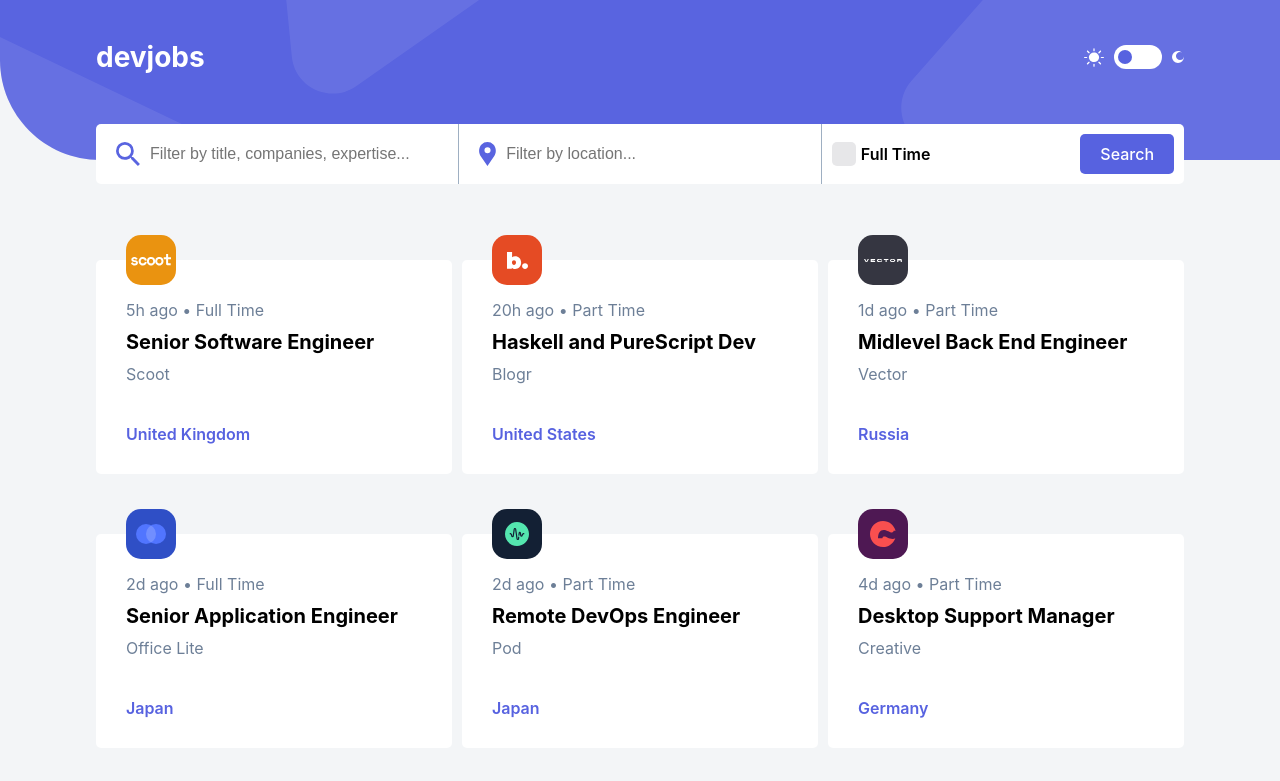
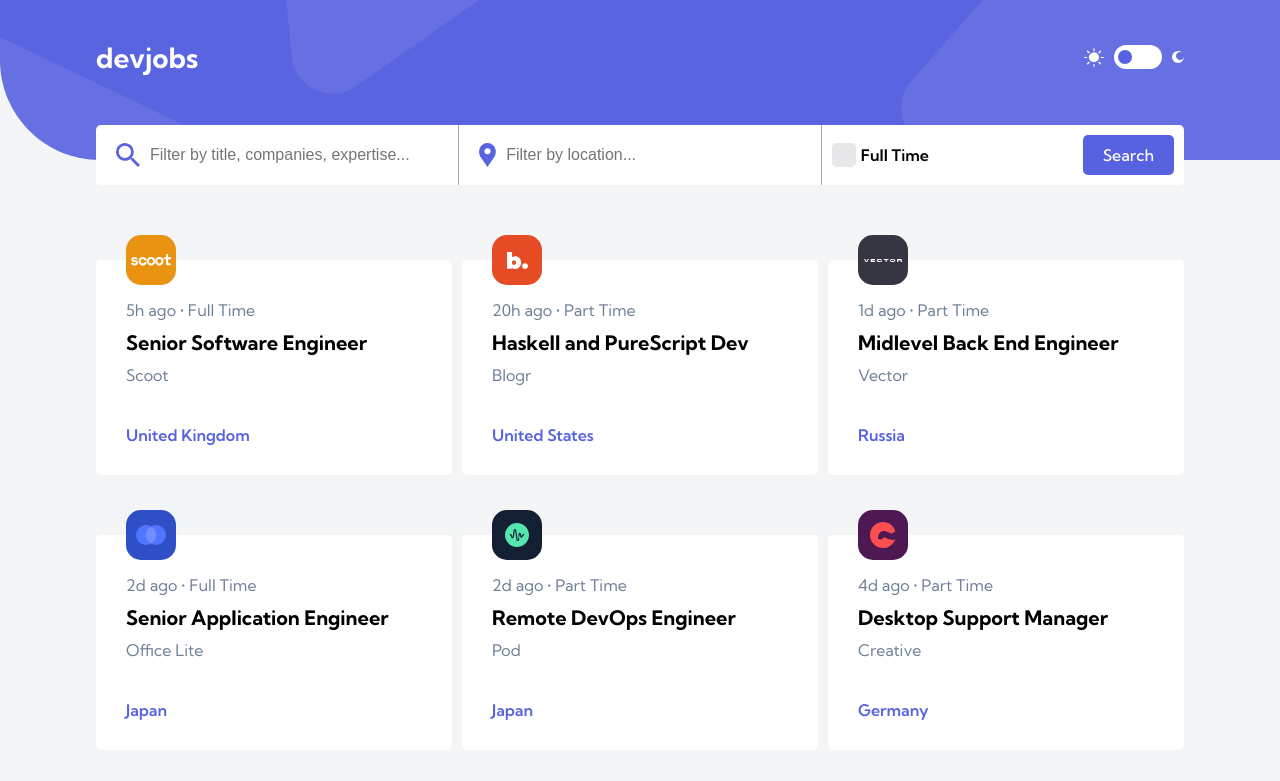
Before and after one commit to Laitas/devjobs-web-app, a React (Create React App) app: page /#/ in a window 1280 px wide. Shown: the top 781 px of the page. Built offline with nearby package versions, Linux system fonts and the light colour scheme.

Commit message:
Update App.scss

```diff
--- a/src/App.scss
+++ b/src/App.scss
@@ -6,10 +6,10 @@
     box-sizing: border-box;
 }
 html{
-    font-family: 'Kumbh Sans', sans-serif;
     font-size: 62.5%;
 }
 body{
+    font-family: 'Kumbh Sans', sans-serif;
     max-width: 1440px;
     margin: 0 auto;
     background-color: $light-gray;
```
